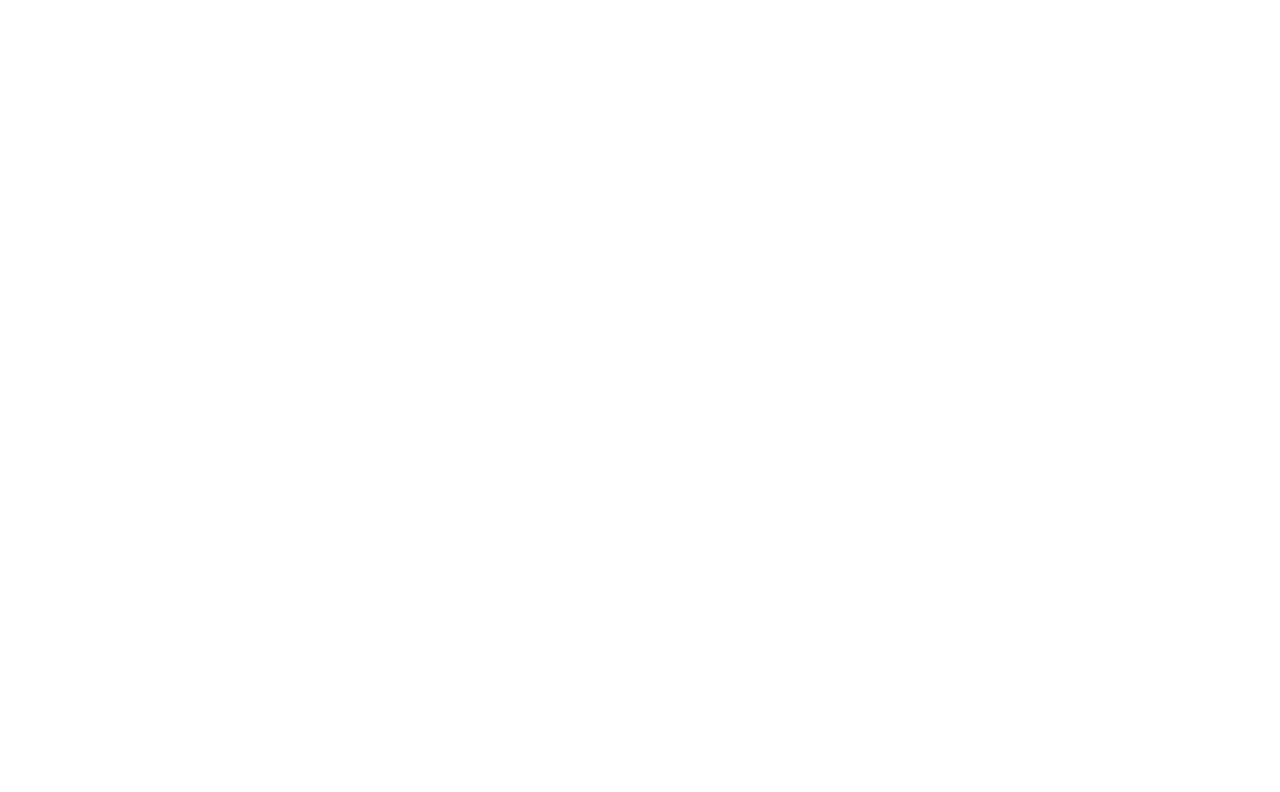
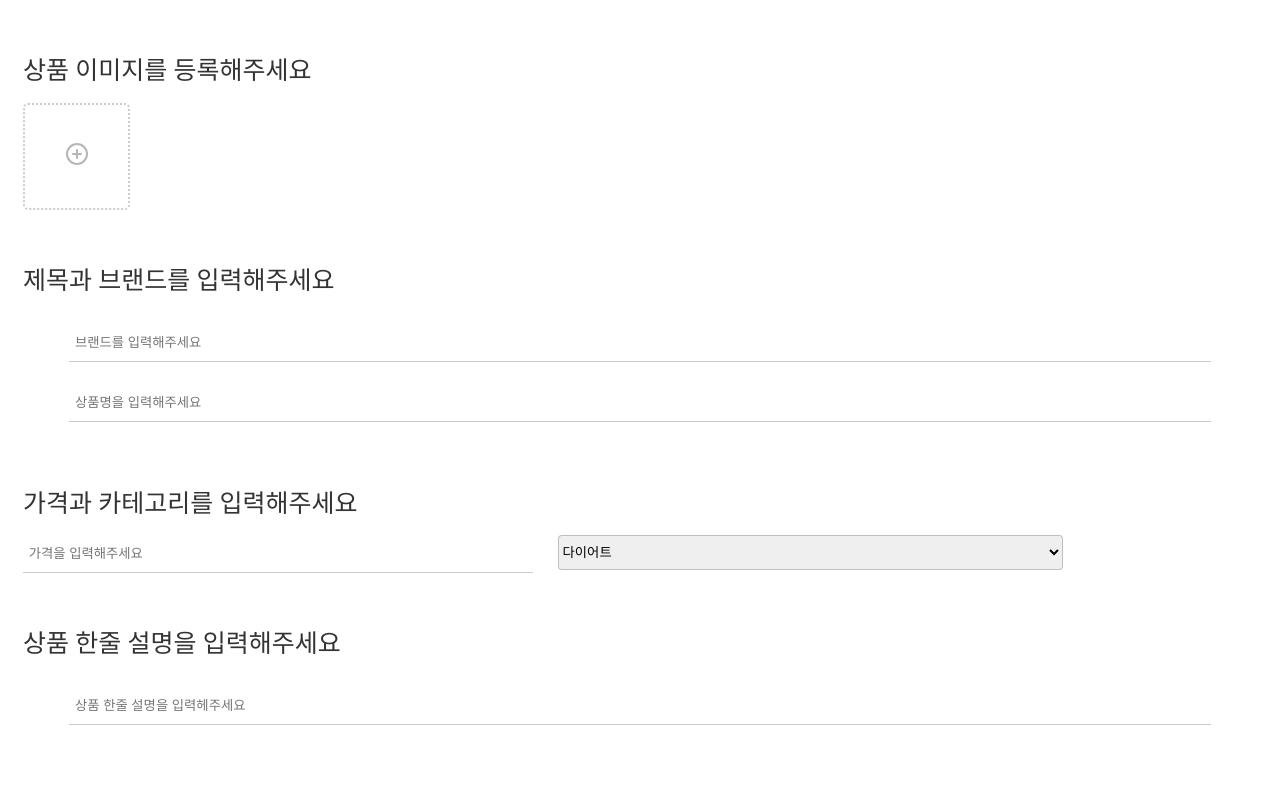
Before and after one commit to wonny-won/GOOD.DA, a Next.js app: page /productEdit in a window 1280 px wide. Shown: the top 792 px of the page. Built offline with nearby package versions, Linux system fonts and the light colour scheme.

Commit message:
2022-07-26

```diff
--- a/pages/productEdit/index.tsx
+++ b/pages/productEdit/index.tsx
@@ -1,6 +1,8 @@
+import ProductWrite from "../../src/component/admin/product/write/write.container"
 export default function ProductEdit(){
     return(
         <>
+        <ProductWrite/>
         </>
     )
 }
```
